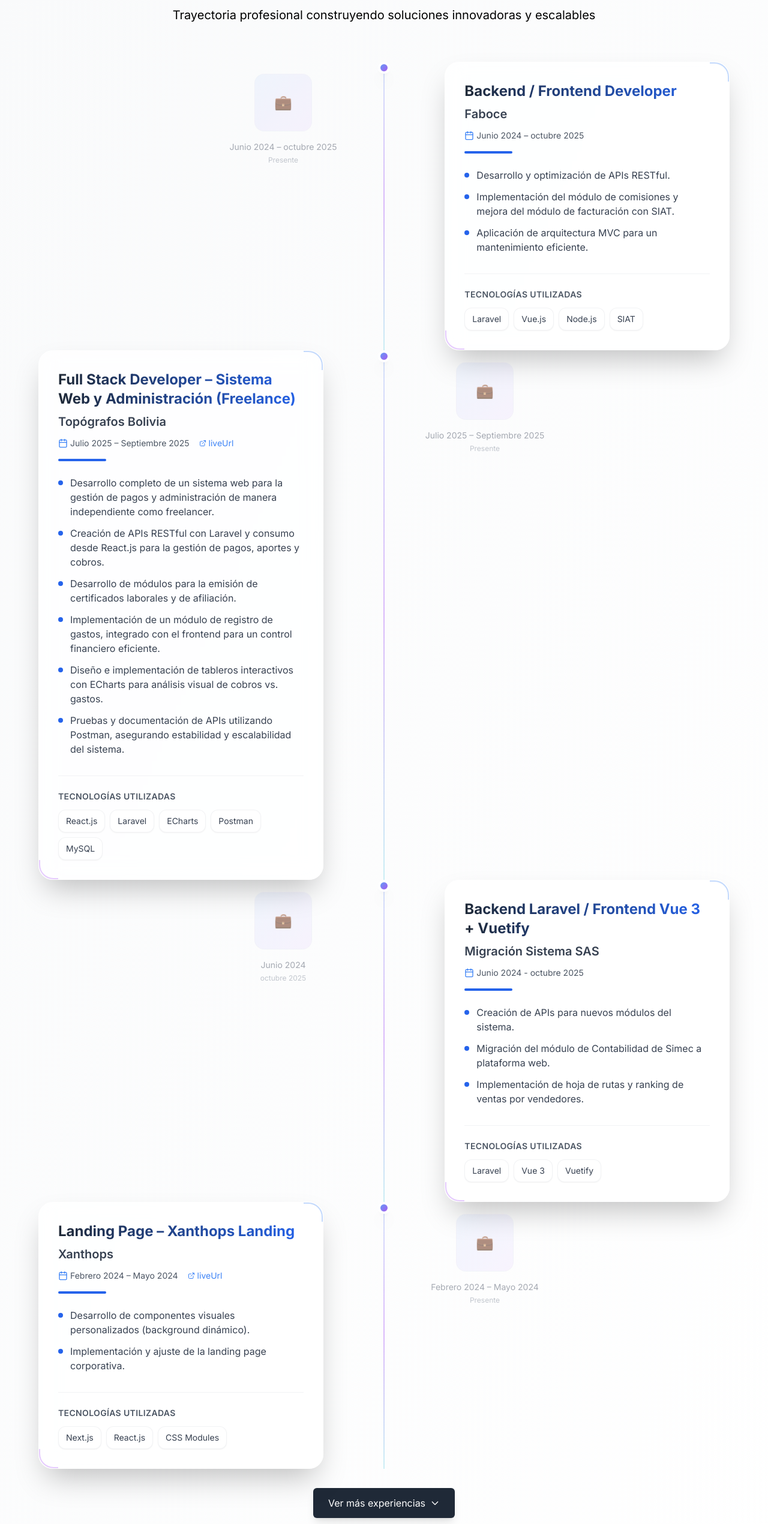
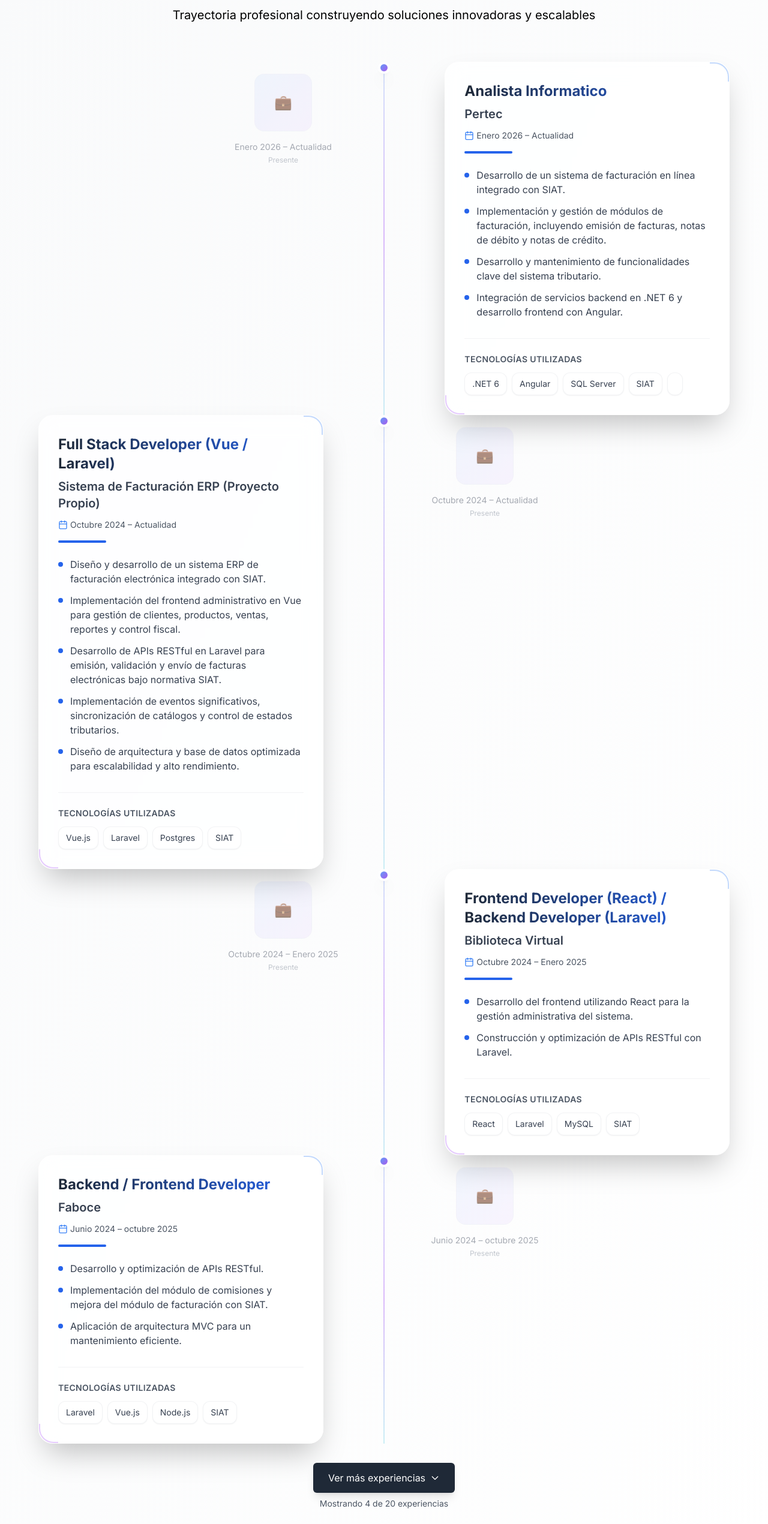
Before and after one commit to RonalAyra/ronal_ayra_revollo, a React (Vite) app: page / in a window 1280 px wide. Shown: the part 4345-6886 px from the top of the page at 60% size. Built offline with nearby package versions, Linux system fonts and the light colour scheme.

Commit message:
update cv

```diff
--- a/src/data/experiencedata.ts
+++ b/src/data/experiencedata.ts
@@ -3,6 +3,44 @@ import { Experience } from "../types";
 export const experiences: Experience[] = [
   {
     id: 1,
+    company: "Pertec",
+    position: "Analista Informatico",
+    period: "Enero 2026 – Actualidad",
+    description: [
+      "Desarrollo de un sistema de facturación en línea integrado con SIAT.",
+      "Implementación y gestión de módulos de facturación, incluyendo emisión de facturas, notas de débito y notas de crédito.",
+      "Desarrollo y mantenimiento de funcionalidades clave del sistema tributario.",
+      "Integración de servicios backend en .NET 6 y desarrollo frontend con Angular.",
+    ],
+    technologies: [".NET 6", "Angular", "SQL Server", "SIAT", ""],
+  },
+  {
+    id: 2,
+    company: "Sistema de Facturación ERP (Proyecto Propio)",
+    position: "Full Stack Developer (Vue / Laravel)",
+    period: "Octubre 2024 – Actualidad",
+    description: [
+      "Diseño y desarrollo de un sistema ERP de facturación electrónica integrado con SIAT.",
+      "Implementación del frontend administrativo en Vue para gestión de clientes, productos, ventas, reportes y control fiscal.",
+      "Desarrollo de APIs RESTful en Laravel para emisión, validación y envío de facturas electrónicas bajo normativa SIAT.",
+      "Implementación de eventos significativos, sincronización de catálogos y control de estados tributarios.",
+      "Diseño de arquitectura y base de datos optimizada para escalabilidad y alto rendimiento.",
+    ],
+    technologies: ["Vue.js", "Laravel", "Postgres", "SIAT"],
+  },
+  {
+    id: 3,
+    company: "Biblioteca Virtual",
+    position: "Frontend Developer (React) / Backend Developer (Laravel)",
+    period: "Octubre 2024 – Enero 2025",
+    description: [
+      "Desarrollo del frontend utilizando React para la gestión administrativa del sistema.",
+      "Construcción y optimización de APIs RESTful con Laravel.",
+    ],
+    technologies: ["React", "Laravel", "MySQL", "SIAT"],
+  },
+  {
+    id: 4,
     company: "Faboce",
     position: "Backend / Frontend Developer",
     period: "Junio 2024 – octubre 2025",
@@ -14,7 +52,7 @@ export const experiences: Experience[] = [
     technologies: ["Laravel", "Vue.js", "Node.js", "SIAT"],
   },
   {
-    id: 2,
+    id: 5,
     company: "Topógrafos Bolivia",
     position: "Full Stack Developer – Sistema Web y Administración (Freelance)",
     period: "Julio 2025 – Septiembre 2025",
@@ -30,7 +68,7 @@ export const experiences: Experience[] = [
     liveUrl: "https://cotobolcochabamba.com.bo",
   },
   {
-    id: 3,
+    id: 6,
     company: "Migración Sistema SAS",
     position: "Backend Laravel / Frontend Vue 3 + Vuetify",
     period: "Junio 2024 - octubre 2025",
@@ -42,7 +80,7 @@ export const experiences: Experience[] = [
     technologies: ["Laravel", "Vue 3", "Vuetify"],
   },
   {
-    id: 4,
+    id: 7,
     company: "Xanthops",
     position: "Landing Page – Xanthops Landing",
     period: "Febrero 2024 – Mayo 2024",
@@ -54,7 +92,7 @@ export const experiences: Experience[] = [
     liveUrl: "https://xanthops.com",
   },
   {
-    id: 5,
+    id: 8,
     company: "Xanthops",
     position: "Frontend – Pixon",
     period: "Enero 2024 – Abril 2024",
@@ -63,7 +101,7 @@ export const experiences: Experience[] = [
     liveUrl: "https://pixonweb.xanthops.com",
   },
   {
-    id: 6,
+    id: 9,
     company: "Xanthops",
     position: "Frontend – Capping Group",
     period: "Noviembre 2023 – Diciembre 2023",
@@ -74,7 +112,7 @@ export const experiences: Experience[] = [
     technologies: ["Vue.js", "Pinia", "Axios"],
   },
   {
-    id: 7,
+    id: 10,
     company: "Xanthops",
     position: "Backend – Capping Group",
     period: "Noviembre 2023 – Diciembre 2023",
@@ -85,7 +123,7 @@ export const experiences: Experience[] = [
     technologies: ["Node.js", "Express", "MongoDB"],
   },
   {
-    id: 8,
+    id: 11,
     company: "Xanthops",
     position: "Frontend – Seguros",
     period: "Octubre 2023 – Noviembre 2023",
@@ -97,7 +135,7 @@ export const experiences: Experience[] = [
     liveUrl: "https://seguros-dev.xanthops.com",
   },
   {
-    id: 9,
+    id: 12,
     company: "Xanthops",
     position: "Backend – Seguros",
     period: "Octubre 2023 – Noviembre 2023",
@@ -108,7 +146,7 @@ export const experiences: Experience[] = [
     technologies: ["Ruby on Rails", "PostgreSQL"],
   },
   {
-    id: 10,
+    id: 13,
     company: "Xanthops",
     position: "Componentes Charts",
     period: "Mayo 2023 – Septiembre 2023",
@@ -119,7 +157,7 @@ export const experiences: Experience[] = [
     technologies: ["Vue.js", "Chart.js", "Storybook"],
   },
   {
-    id: 11,
+    id: 14,
     company: "Xanthops",
     position: "Backend – Bombo APIs",
     period: "Octubre 2022 – Abril 2023",
@@ -127,7 +165,7 @@ export const experiences: Experience[] = [
     technologies: ["NestJS", "TypeScript", "PostgreSQL"],
   },
   {
-    id: 12,
+    id: 15,
     company: "Xanthops",
     position: "CMS – Bombo Backoffice",
     period: "Octubre 2022 – Abril 2023",
@@ -139,7 +177,7 @@ export const experiences: Experience[] = [
     liveUrl: "https://bombo.infinixsoft.com",
   },
   {
-    id: 13,
+    id: 16,
     company: "Xanthops",
     position: "Landing Page – Bombo Frontend",
     period: "Octubre 2022 – Abril 2023",
@@ -151,7 +189,7 @@ export const experiences: Experience[] = [
     liveUrl: "https://bomboweb.infinixsoft.com",
   },
   {
-    id: 14,
+    id: 17,
     company: "Confecciones Ayra",
     position: "CMS y Landing de Confecciones Ayra",
     period: "Mayo 2024",
@@ -164,7 +202,7 @@ export const experiences: Experience[] = [
     liveUrl: "https://ayra-4b7d7.web.app/",
   },
   {
-    id: 15,
+    id: 18,
     company: "Dynasys Srl",
     position: "Baremo Backend",
     period: "Agosto 2020 – Diciembre 2020",
@@ -176,7 +214,7 @@ export const experiences: Experience[] = [
     technologies: ["Laravel", "MySQL"],
   },
   {
-    id: 16,
+    id: 19,
     company: "K’anchay",
     position: "Práctica Empresarial",
     period: "Febrero 2020 – Junio 2020",
@@ -189,7 +227,7 @@ export const experiences: Experience[] = [
     liveUrl: "https://kanchay.org.bo",
   },
   {
-    id: 17,
+    id: 20,
     company: "Programación Móvil",
     position: "Sistema de Reserva de Parqueos",
     period: "Julio 2019 – Diciembre 2019",
```
Also changed, not shown: src/pages/Skills.tsx (+1 -13 lines), 1 other file (tests, documents, lock files or other folders).
